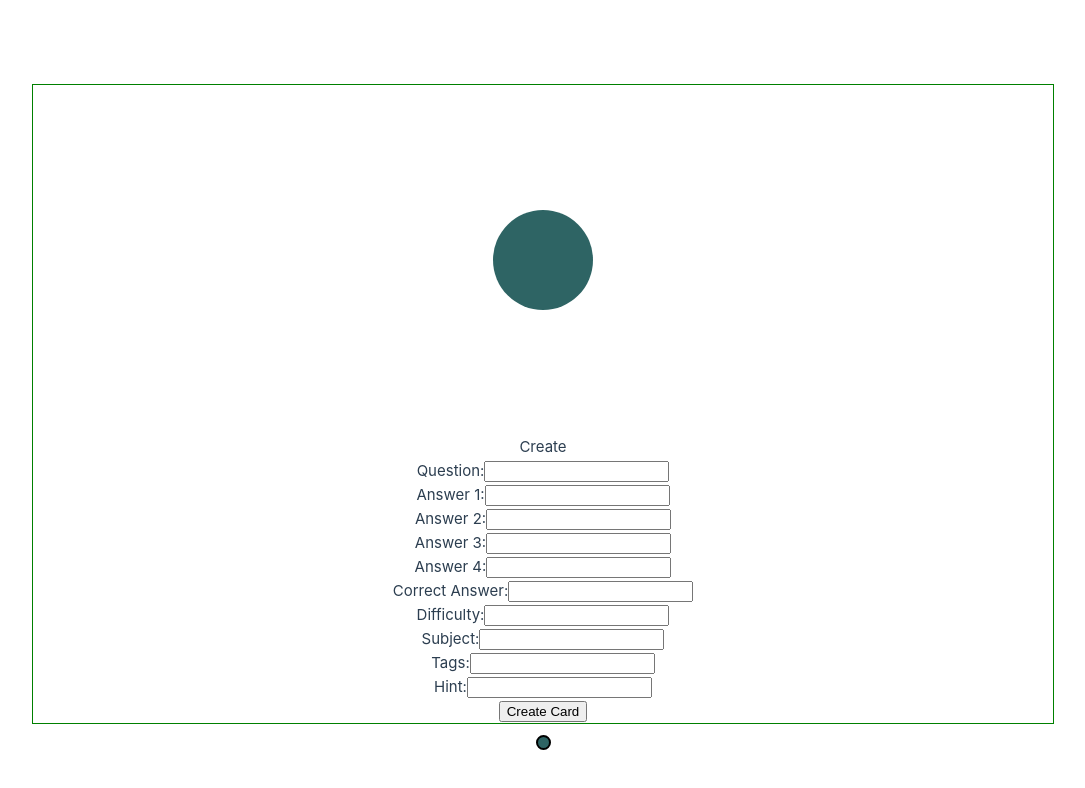
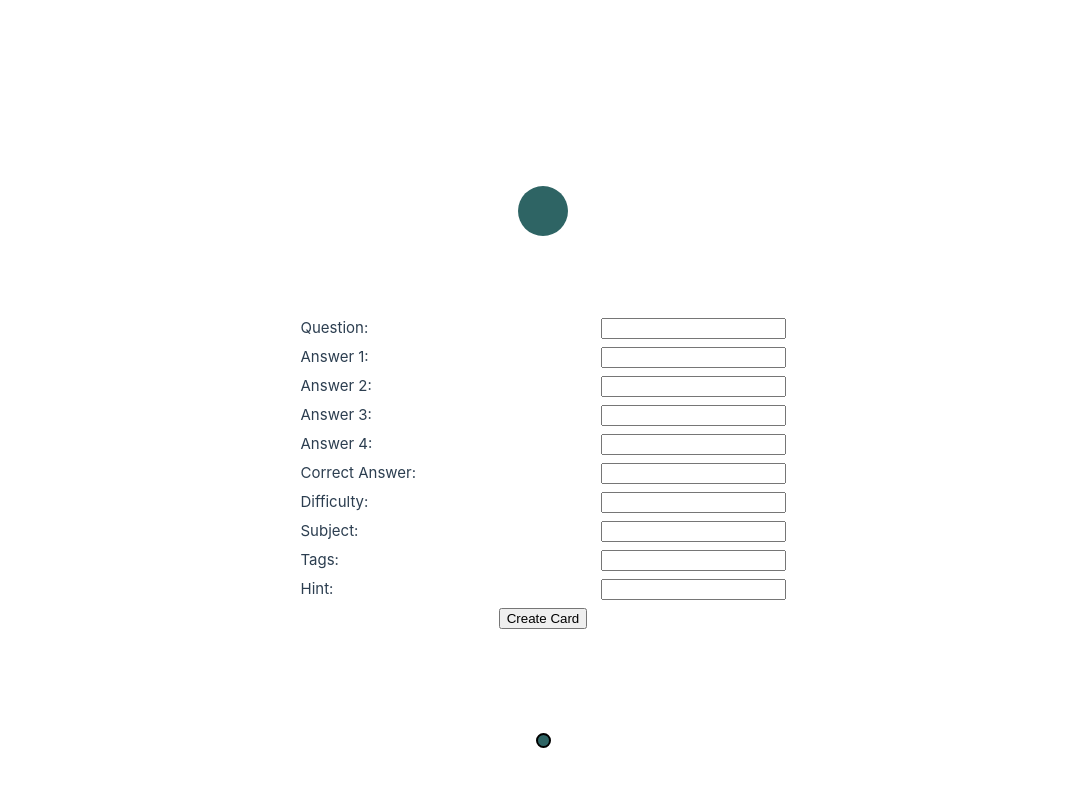
Before and after one commit to Braun-Johannes/Quizz, a Vue app: page / in a window 1280 px wide. Both pictures are taken after a click on the element 640 px from the left and 740 px from the top of the page. Shown: the top 788 px of the page, without its empty margins (97-1182 px from the left). Built offline with nearby package versions, Linux system fonts and the light colour scheme.

Commit message:
adjusted

```diff
--- a/src/assets/main.css
+++ b/src/assets/main.css
@@ -6,14 +6,12 @@
   font-weight: normal;
 }
 
-a,
-.green {
-  text-decoration: none;
-  color: hsla(160, 100%, 37%, 1);
-  transition: 0.4s;
-  padding: 3px;
+.slogan {
+  font-size: 1.5rem;
+  color: #fff;
+  text-align: center;
+  padding: 1rem;
 }
-
 .dot {
   height: 15px;
   width: 15px;
@@ -31,7 +29,7 @@ a,
   border-radius: 50%;
   display: inline-block;
   text-align: center;
-  margin: auto;
+  margin: 10px;
 }
 /* .logoDot later gets the icon/play button*/
 
--- a/src/components/CreateCard.vue
+++ b/src/components/CreateCard.vue
@@ -38,47 +38,47 @@ export default {
 </script>
 
 <template>
-  <div class="create createContainer">
-    <span class="logoDot"></span>
-    <p class="slogan">Create</p>
+  <div class="createContainer">
+    <span class="logoDot createDot"></span>
+    <p class="slogan">Create a card</p>
     <form @submit.prevent="addCard">
-      <div>
+      <div class="form-group">
         <label>Question:</label>
         <input v-model="question" type="text" required />
       </div>
-      <div>
+      <div class="form-group">
         <label>Answer 1:</label>
         <input v-model="answers[0]" type="text" required />
       </div>
-      <div>
+      <div class="form-group">
         <label>Answer 2:</label>
         <input v-model="answers[1]" type="text" required />
       </div>
-      <div>
+      <div class="form-group">
         <label>Answer 3:</label>
         <input v-model="answers[2]" type="text" required />
       </div>
-      <div>
+      <div class="form-group">
         <label>Answer 4:</label>
         <input v-model="answers[3]" type="text" required />
       </div>
-      <div>
+      <div class="form-group">
         <label>Correct Answer:</label>
         <input v-model="correctAnswer" type="text" required />
       </div>
-      <div>
+      <div class="form-group">
         <label>Difficulty:</label>
         <input v-model="difficulty" type="text" required />
       </div>
-      <div>
+      <div class="form-group">
         <label>Subject:</label>
         <input v-model="subject" type="text" required />
       </div>
-      <div>
+      <div class="form-group">
         <label>Tags:</label>
         <input v-model="tags" type="text" required />
       </div>
-      <div>
+      <div class="form-group">
         <label>Hint:</label>
         <input v-model="hint" type="text" required />
       </div>
@@ -105,10 +105,28 @@ export default {
 
 <style>
 .createContainer {
-  border: green solid 1px;
   display: flex;
   flex-direction: column;
   align-items: center;
-  min-height: 80vh;
+
+  padding: 10px;
+}
+
+.form-group {
+  display: flex;
+  align-items: center;
+
+  margin-bottom: 5px;
+  text-align: left;
+}
+
+.form-group label {
+  width: 200px; /* Adjust this width as needed */
+  margin-right: 100px;
+}
+
+.createDot {
+  height: 50px;
+  width: 50px;
 }
 </style>
--- a/src/views/HomeView.vue
+++ b/src/views/HomeView.vue
@@ -32,7 +32,7 @@ export default {
       <p class="slogan">Show them your Quizz</p>
     </div>
 
-    <CreateCard v-show="currentSection === 'create'" />
+    <CreateCard class="create" v-show="currentSection === 'create'" />
 
     <div class="library" v-show="currentSection === 'library'">
       <span class="logoDot"></span>
@@ -66,13 +66,6 @@ export default {
 .dot.active {
   border: 2px solid #000;
   background-color: #2e6464; /* highlighting of span.dot */
-}
-
-.slogan {
-  font-size: 1.5rem;
-  color: #fff;
-  text-align: center;
-  padding: 1rem;
 }
 
 .generalContainer {
```
